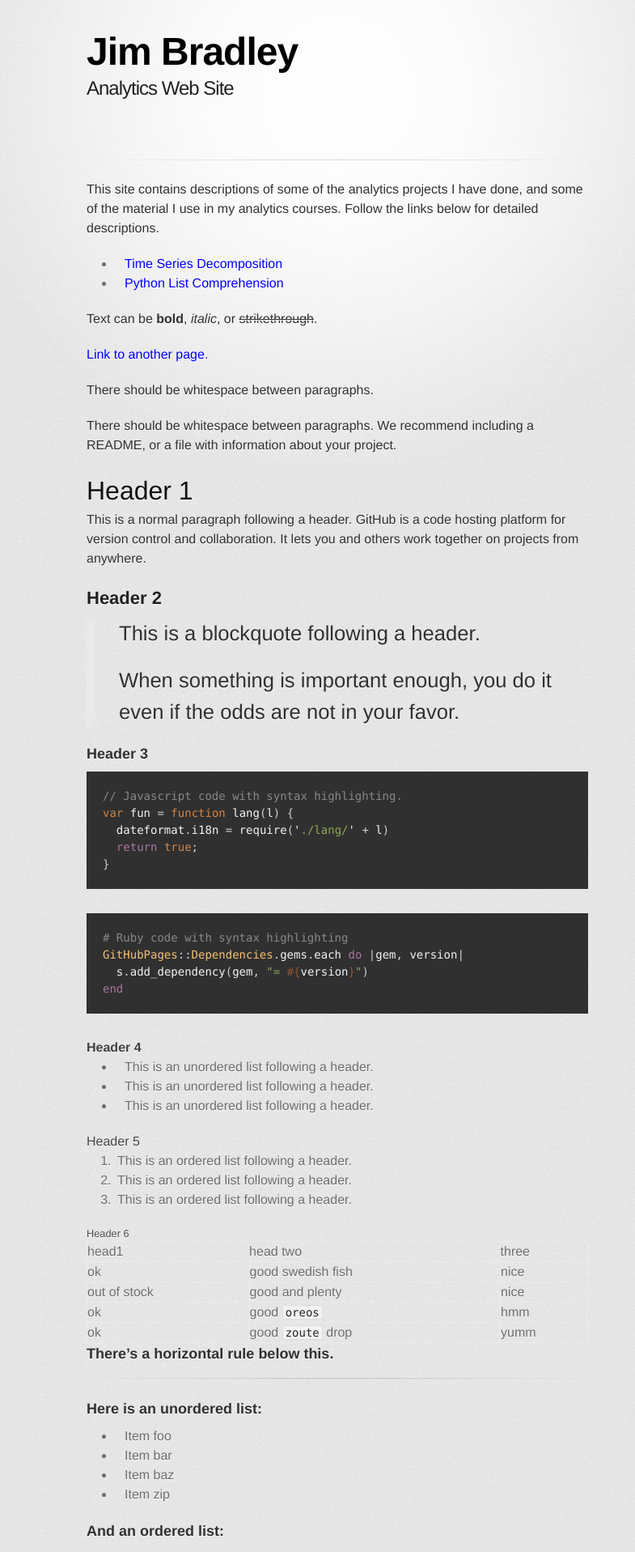
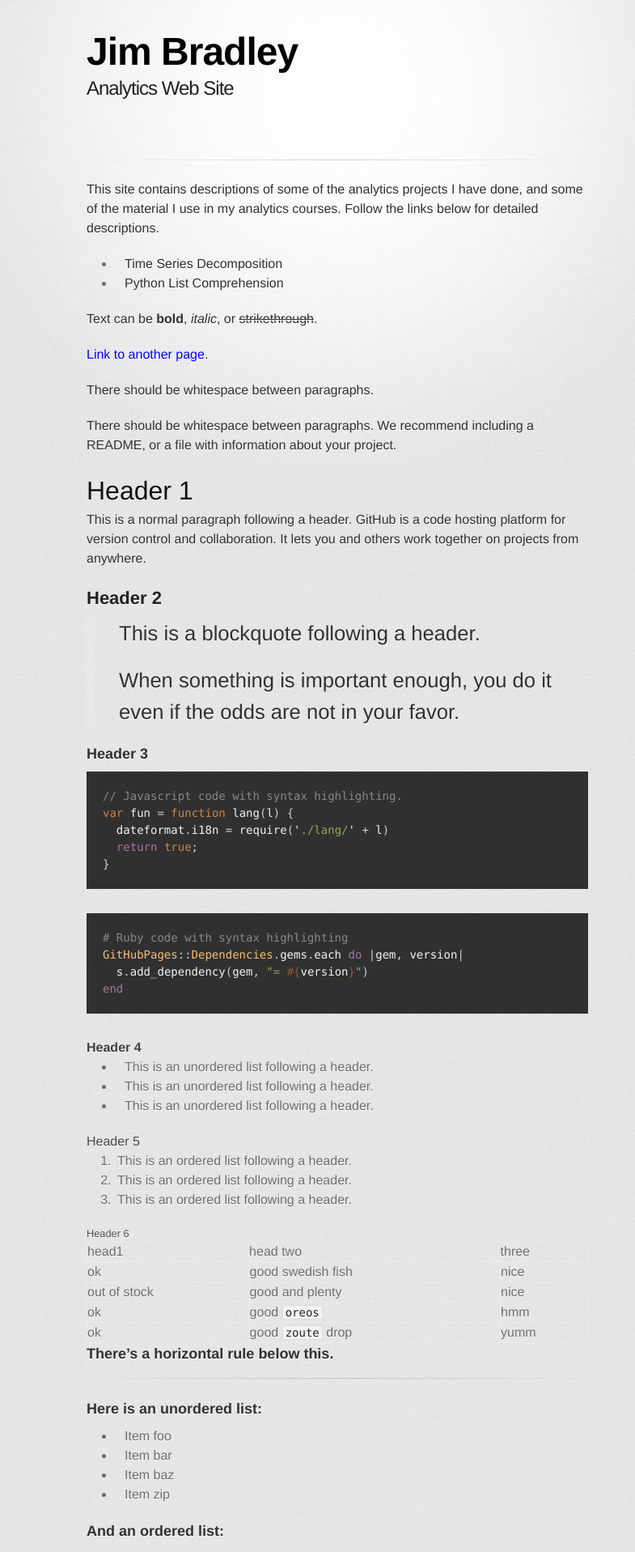
Before and after one commit to jrb28/jrb28.github.io, a Jekyll site: the page built from index.md, in a window 1280 px wide. Shown: the top 1917 px of the page at 81% size, without its empty margins (223-1008 px from the left). Built offline with Jekyll 4.4.1, drawn with Linux system fonts in a browser that asks for light colours; some web fonts are replaced.

Commit message:
Update jekyll-theme-tactile.scss

```diff
--- a/_sass/jekyll-theme-tactile.scss
+++ b/_sass/jekyll-theme-tactile.scss
@@ -321,6 +321,10 @@ ul li {
 }*/
 
 ul li a{
+  color: #303030;
+}
+
+#related_links li a {
   color: #0000FF;
 }
 
```
